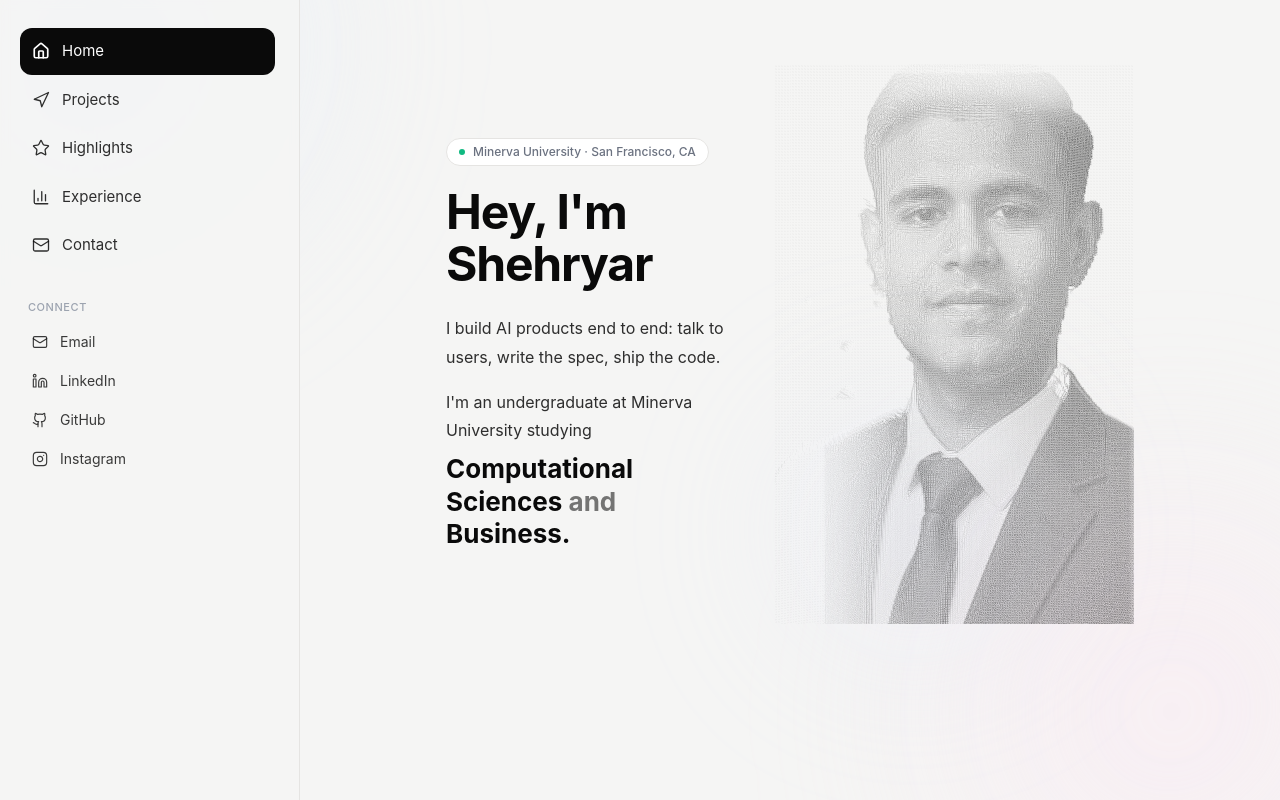
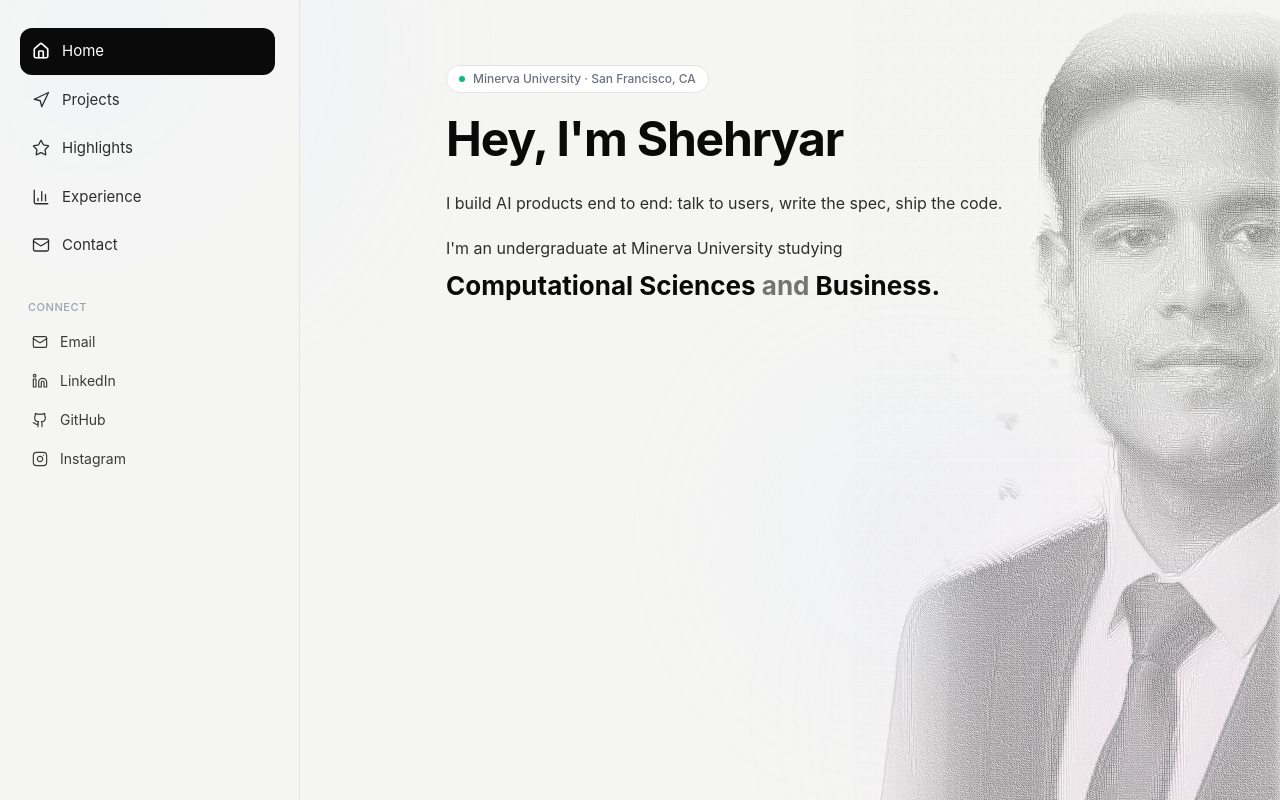
Before and after one commit to shehryaur/shehryarhassan-portfolio, a Next.js app: page / in a window 1280 px wide. Built offline with nearby package versions, Linux system fonts and the light colour scheme.

Commit message:
Anchor engraving portrait as expansive background mountain silhouette on homepage

```diff
--- a/app/page.tsx
+++ b/app/page.tsx
@@ -2,10 +2,9 @@ import EngravingPortrait from "@/components/EngravingPortrait";
 
 export default function HomePage() {
   return (
-    <div className="pt-2">
-      {/* Hero Section */}
-      <section className="flex flex-col-reverse gap-8 md:grid md:grid-cols-[1fr_360px] md:items-center md:gap-8">
-        <div className="max-w-xl">
+    <div className="relative">
+      {/* Hero Foreground Content */}
+      <div className="relative z-10 max-w-xl pt-2">
         <div className="inline-flex items-center gap-2 rounded-full border border-line bg-surface px-3 py-1 text-[12px] font-medium text-mute">
           <span className="h-1.5 w-1.5 rounded-full bg-emerald-500" />
           Minerva University · San Francisco, CA
@@ -28,13 +27,19 @@ export default function HomePage() {
         </div>
       </div>
 
-        {/* Moving Vector / Banknote Engraving Portrait */}
-        <div className="flex justify-center md:justify-end">
-          <div className="relative h-[440px] w-[300px] sm:h-[500px] sm:w-[340px] md:h-[560px] md:w-[360px]">
-            <EngravingPortrait className="h-full w-full" />
+      {/*
+        Engraving Background:
+        Anchored to bottom-right, spreading wide like a mountain silhouette from the base
+        up to the point on the right, integrated as a seamless backdrop rather than a card.
+      */}
+      <div className="pointer-events-none z-0 overflow-hidden md:fixed md:right-0 md:bottom-0 md:top-0 md:w-[44vw] md:max-w-[700px] lg:w-[40vw] xl:w-[38vw] flex items-end justify-end max-md:relative max-md:mt-8 max-md:w-full max-md:h-[460px]">
+        <EngravingPortrait
+          className="h-full w-full"
+          offsetX={0.34}
+          offsetY={-0.10}
+          scale={1.24}
+        />
       </div>
-        </div>
-      </section>
     </div>
   );
 }
```
Lines whose indentation alone changed are shown as unchanged.
